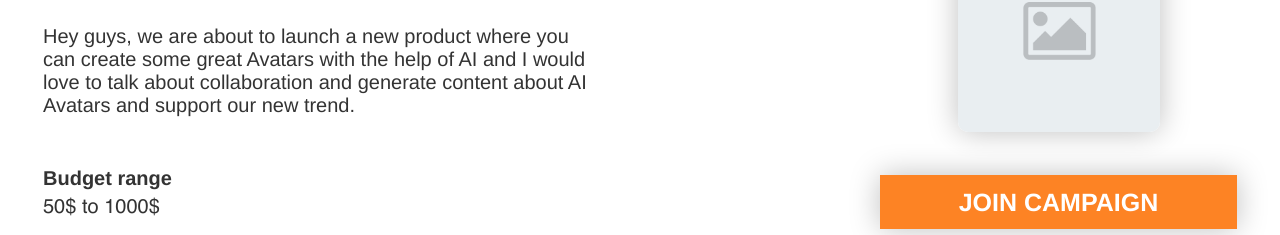
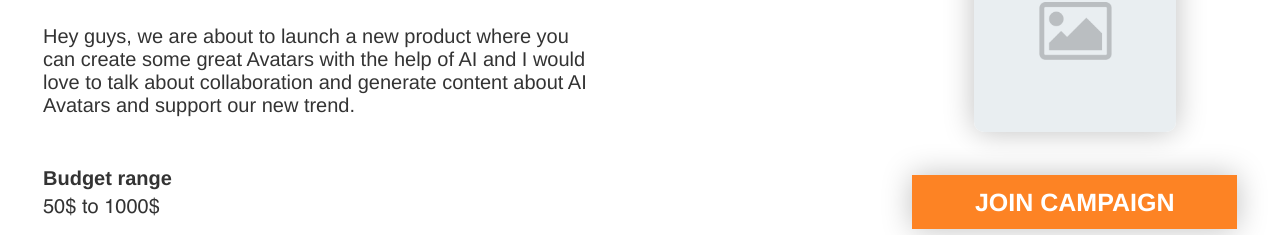
Before and after one commit to ASyrotenko/upwork-publicfast, a plain HTML site: page index.html in a window 1280 px wide. Shown: the part 535-770 px from the top of the page. Drawn offline with nearby package versions, Linux system fonts and the light colour scheme.

Commit message:
fix btns styles

```diff
--- a/style.css
+++ b/style.css
@@ -665,6 +665,10 @@ button {
     height: auto;
   }
 }
+
+.hero__card-wrap--mobile {
+  pl0
+}
 @media screen and (min-width: 768px) {
   .hero__card-wrap--mobile {
     display: none;
@@ -679,7 +683,8 @@ button {
 
 .hero__card-btn {
   margin-top: 43px;
-  width: 357px;
+  max-width: 357px;
+  width: 100%;
   height: 54px;
   background-color: var(--bg-accent-color);
   color: #ffffff;
```
